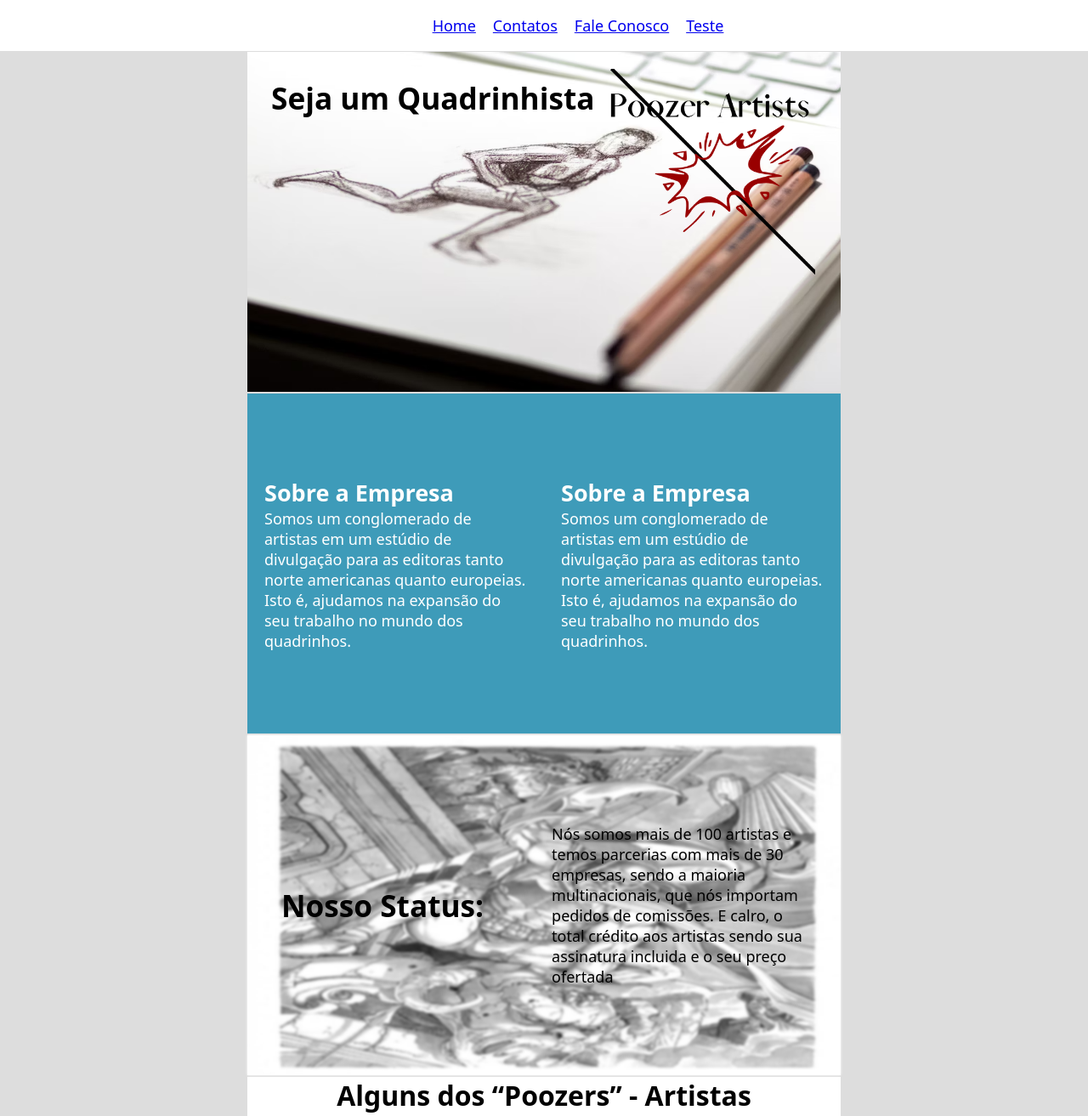
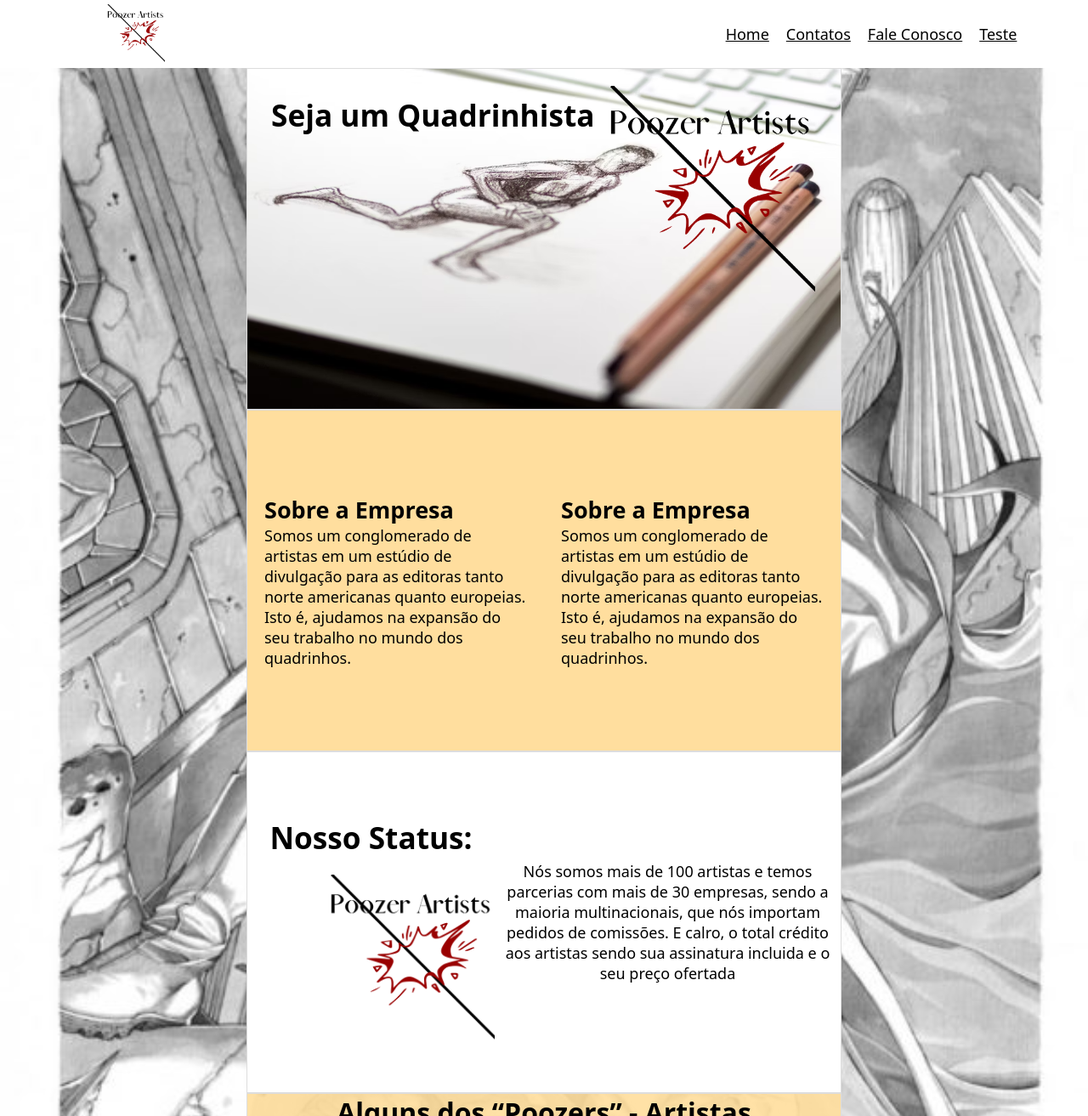
Before and after one commit to lucascmagno/poozer_artists, a plain HTML site: page index.html in a window 1280 px wide. Shown: the top 1313 px of the page at 85% size. Drawn offline with Linux system fonts and the light colour scheme.

Commit message:
Alterações no site realizada

```diff
--- a/index.html
+++ b/index.html
@@ -10,6 +10,7 @@
 <body>
     <header>
         <menu>
+            <img src="./imagens/Poozer Artists (500 × 450 px) (1).png" alt="" width="70">
             <ul>
                 <li><a href="#">Home</a></li>
                 <li><a href="#">Contatos</a></li>
@@ -38,12 +39,16 @@
                 </p>
             </div>
         </div>
-        <div class="container container3">
-            <img class="img_allan" src="./imagens/Allan-Jeff-Dark-Knight-commission-sample-by-Allan-jeff-600x873.jpg" alt="">
-            <div class="content_3">
-                <h2 class="h2_status">Nosso Status:</h2>
+        <div class="container container003">
+            <div class="img_poozer">
+                <h2 class="h2_status">Nosso Status: </h2>
+                <img src="./imagens/Poozer Artists (500 × 450 px) (1).png" alt="">
+            </div>
+            <div class="texto_status">
                 <p>
+
                     Nós somos mais de 100 artistas e temos parcerias com mais de 30 empresas, sendo a maioria multinacionais, que nós importam pedidos de comissões. E calro, o total crédito aos artistas sendo sua assinatura incluida e o seu preço ofertada
+
                 </p>
             </div>
         </div>
--- a/style.css
+++ b/style.css
@@ -7,21 +7,31 @@
 body{
     font-family: system-ui, -apple-system, BlinkMacSystemFont, 'Segoe UI', Roboto, Oxygen, Ubuntu, Cantarell, 'Open Sans', 'Helvetica Neue', sans-serif;
     background-color: #ddd;
+    background-image: url("./imagens/Allan-Jeff-Dark-Knight-commission-sample-by-Allan-jeff-600x873.jpg");
+    background-position: center;
+    background-size: cover;
+    background-attachment: fixed;
+    background-repeat: no-repeat;
 }
 
 header{
     width: 100%;
-    height: 60px;
-    background-color: #fff;
+    height: 80px;
     display: flex;
     align-items: center;
     justify-content: center;
+    background-color: #FFF;
+    position: fixed;
+    z-index: 1;
 }
 
 menu{
+    position: sticky;
     width: 100%;
     display: flex;
     justify-content: center;
+    align-items: center;
+    gap: 50%;
 }
 
 ul{
@@ -30,7 +40,11 @@ ul{
     gap: 20px;
     list-style-type: none;
 }
+ul > li a{
+    color: black;
+}
 main{
+    padding-top: 80px;
     width: 700px;
     margin: auto;
 }
@@ -69,12 +83,14 @@ main{
     align-items: center;
     justify-content: center;
     gap: 40px;
-    background-color: #3E9BB9;
+    background-color: #FFDE9E;
     padding: 0 20px;
-    color: #fff;
     font-size: 18px;
 }
 
+.container3_1{
+    display: flex;
+}
 .content_3{
     position: absolute;
     width: 700px;
@@ -82,7 +98,32 @@ main{
     display: flex;
     justify-content: center;
     align-items: center;
-    gap: 80px;
+    flex-direction: row;
+
+}
+.container003{
+    display: flex;
+    flex-direction: row;
+}
+.img_poozer{
+    display: flex;
+    align-items: center;
+    justify-content: center;
+    flex-direction: column;
+}
+.img_poozer img{
+    padding-left: 91px;
+    width: 200px;
+    height: 200px;
+}
+.texto_status{
+    display: flex;
+    align-items: center;
+    justify-content: center;
+}
+.texto_status p{
+    text-align: center;
+    padding: 10px;
 }
 
 .container3 p{
@@ -93,16 +134,20 @@ main{
     flex-direction: row;
     align-items: center;
 }
-
 .img_allan{
     position: relative;
-    filter: blur(1.5px);
     width: 100%;
     height: 400px;
+    background-color:#FFFFFF;
+}
+.img_allan img{
+    width: 200px;
+    height: 200px;
 }
 .h2_status{
     font-size: 2.2em;
     font-weight: 600;
+    padding: 20px;
 }
 
 p{
@@ -129,6 +174,8 @@ h2.poozer_character{
     height: auto;
     display: flex;
     flex-direction: column;
+    align-items: center;
+    background-color: #FFDE9EE8;
 }
 
 .div_character01, .div_character02, .div_character03{
@@ -158,7 +205,6 @@ footer{
     height: 300px;
     width: 700px;
     margin: auto;
-    margin-top: 10px;
     display: flex;
     align-items: center;
     flex-direction: row;
@@ -216,6 +262,9 @@ footer p{
     p{
         font-size: 14px;
     }
+    .content_1{
+        height: 100px;
+    }
     .content_3{
         gap: 10px;
         flex-direction: column;
@@ -261,6 +310,7 @@ footer p{
     .container2{
         width: 300px;
         padding: 0;
+        margin: 0;
         gap: 15px;
     }
     .content_3{
```
